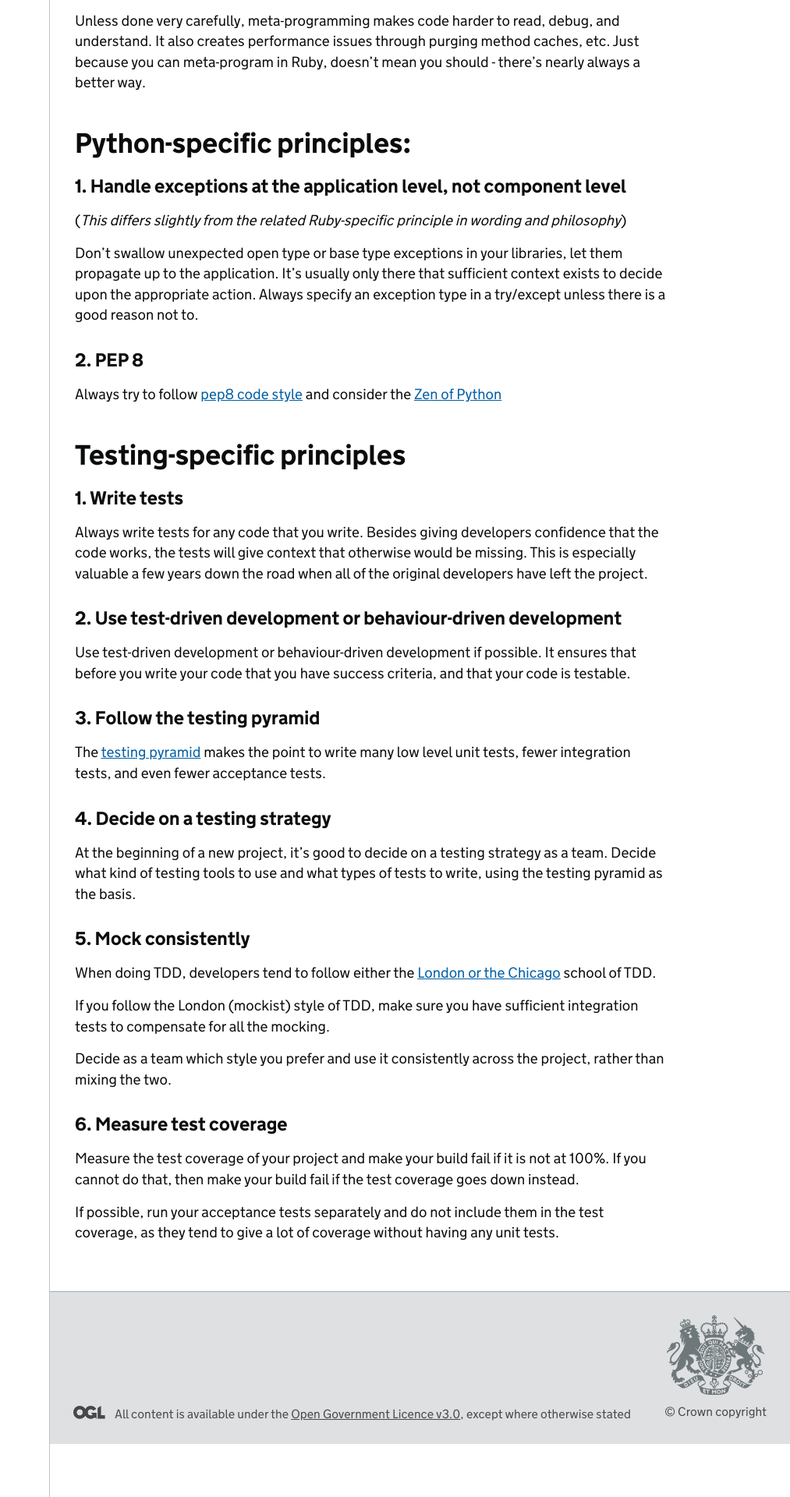
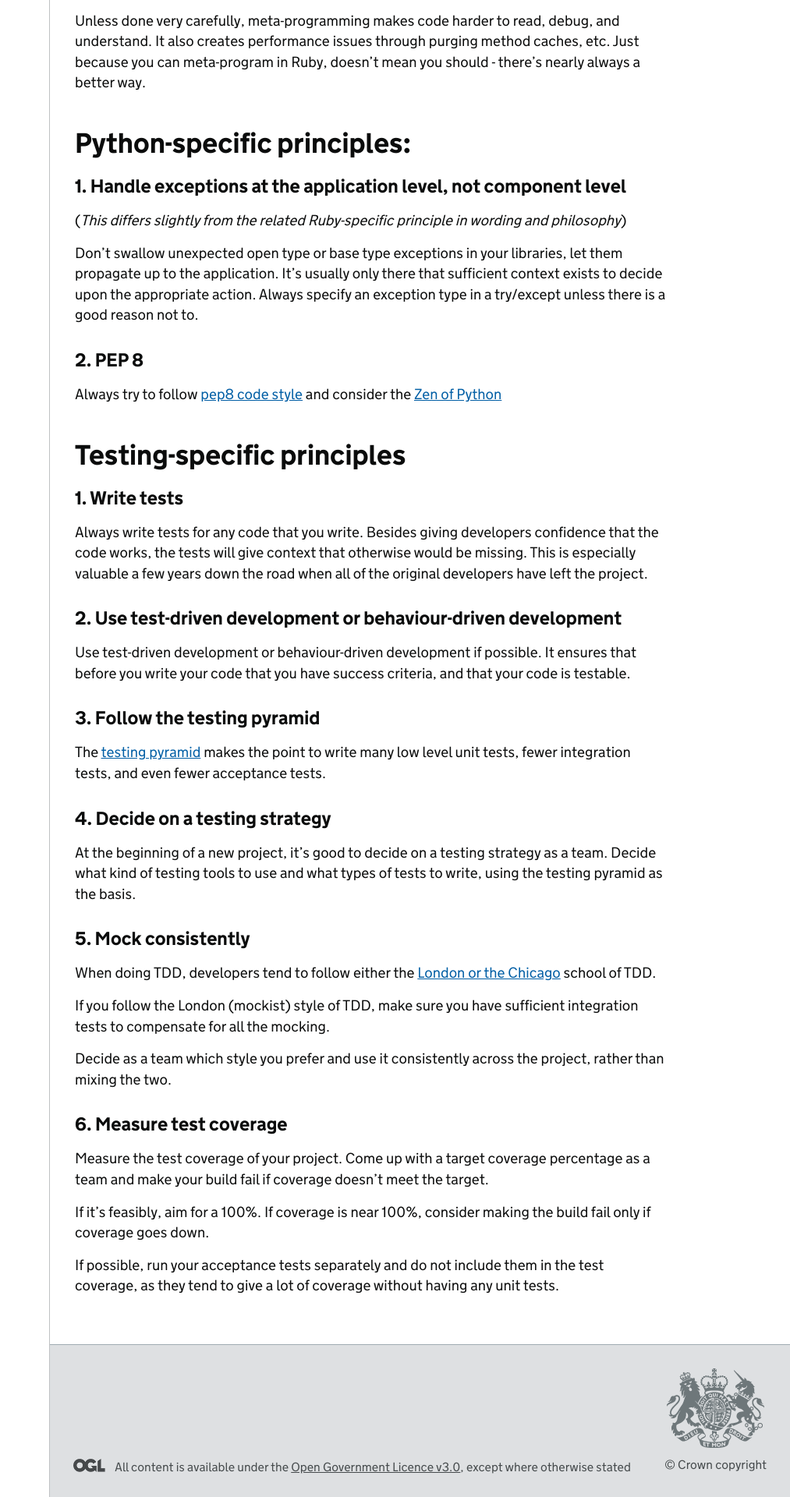
Before and after one commit to DFE-Digital/technical-guidance, a Jekyll site: the page built from principles/coding-principles.md, in a window 1280 px wide. Shown: the part 2498-4418 px from the top of the page at 78% size, without its empty margins (267-1280 px from the left). Built offline with Jekyll 4.4.1, drawn with Linux system fonts in a browser that asks for light colours; our own code applies the rules of GitHub Pages for plain Markdown files.

Commit message:
Update code coverage guidelines
When I wrote this originally, I wasn't thinking of projects that aren't
in Ruby. It can be more difficult to reach 100% coverage in other
stacks, so I've adjusted the guidelines accordingly.

```diff
--- a/principles/coding-principles.md
+++ b/principles/coding-principles.md
@@ -124,9 +124,12 @@ Decide as a team which style you prefer and use it consistently across the
 project, rather than mixing the two.
 
 ### 6. Measure test coverage
-Measure the test coverage of your project and make your build fail if it is not
-at 100%. If you cannot do that, then make your build fail if the test coverage
-goes down instead.
+Measure the test coverage of your project. Come up with a target coverage
+percentage as a team and make your build fail if coverage doesn't meet the
+target.
+
+If it's feasibly, aim for a 100%. If coverage is near 100%, consider making the
+build fail only if coverage goes down.
 
 If possible, run your acceptance tests separately and do not include them in
 the test coverage, as they tend to give a lot of coverage without having any
```
